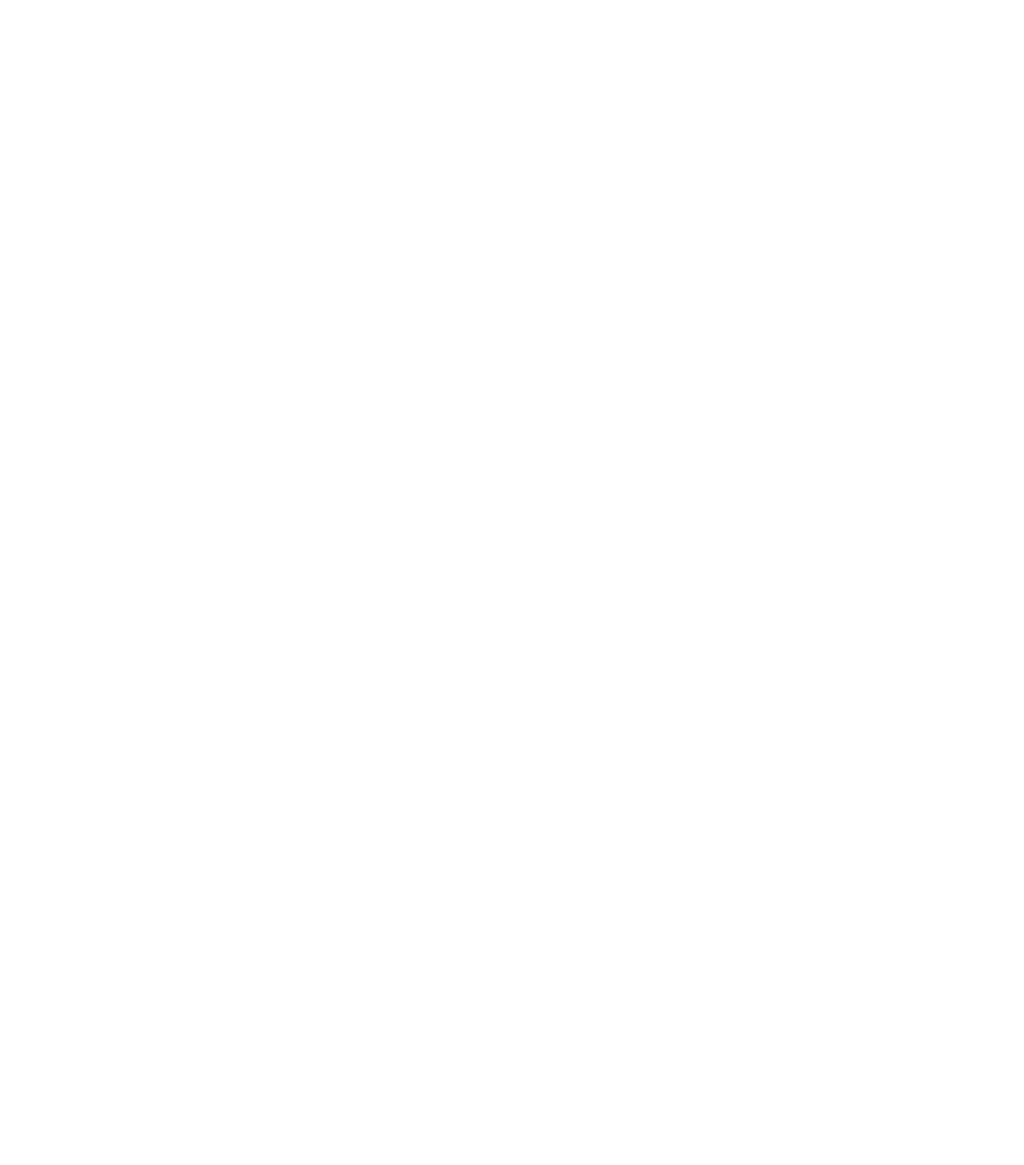
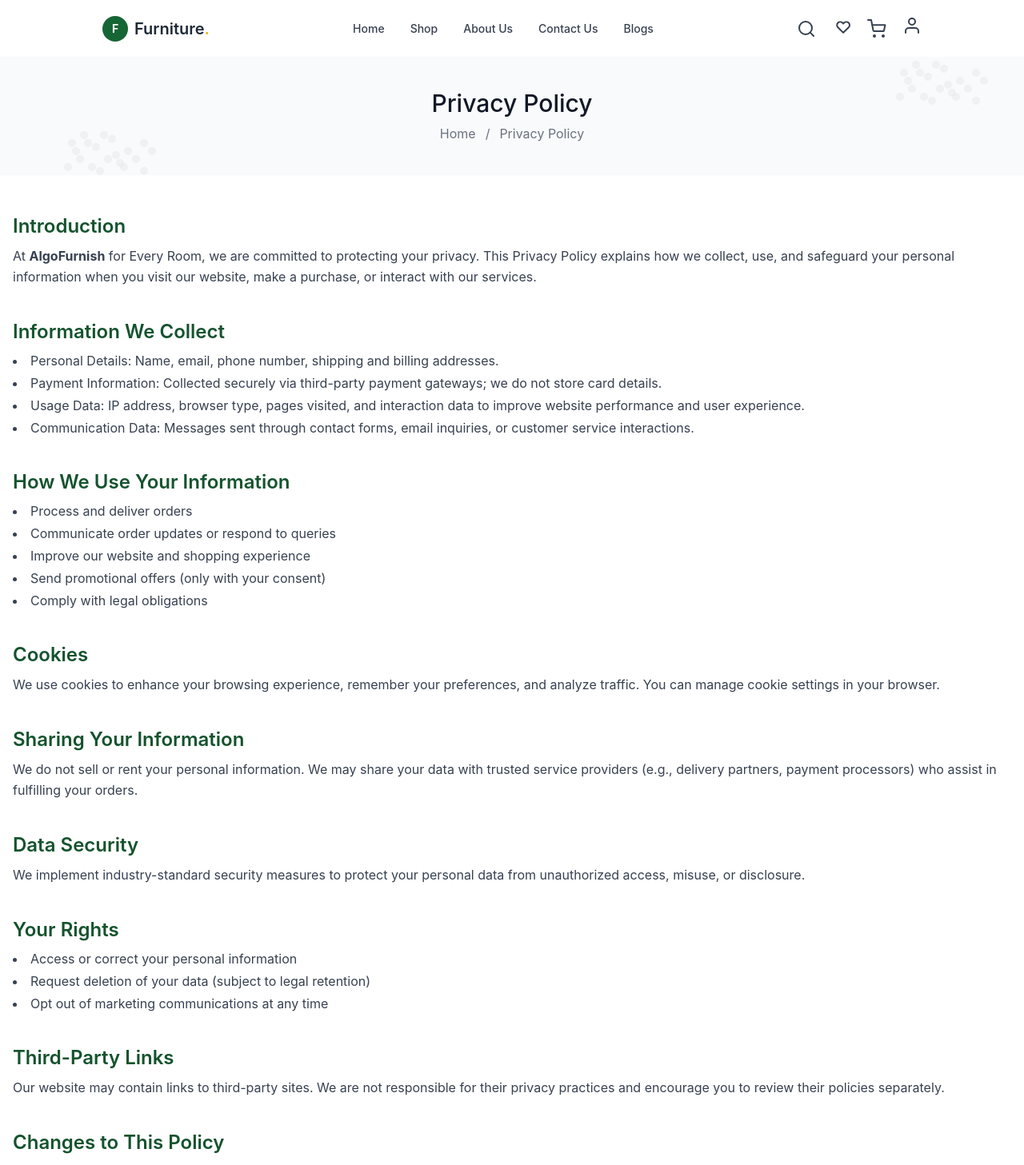
Before and after one commit to vishal1145/furniture, a React (Create React App) app: page /privacy in a window 1280 px wide. Before the commit this address had no page. Shown: the top 1457 px of the page at 80% size. Before the commit the page ends 800 px from the top, so only its background shows below. Built offline with nearby package versions, Linux system fonts and the light colour scheme.

Commit message:
privacy and terms&condition pages don-Arpita

```diff
--- a/src/App.js
+++ b/src/App.js
@@ -17,6 +17,8 @@ import OrderCompleted from './pages/Payment/OrderComplted';
 import Blog from './pages/Blogs/Blog';
 import BlogDetails from './pages/Blogs/BlogDetails';
 import MyAccount from './pages/MyAccount/MyAccount';
+import Terms from './pages/Terms&Conditions/Terms.jsx';
+import Privacy from './pages/Privacy/privacy.jsx';
 
 function App() {
   return (
@@ -38,7 +40,8 @@ function App() {
         <Route path="/blog" element={<Blog/>}/>
         <Route path="/blogdetails/:slug" element={<BlogDetails />} />
         <Route path="/myaccount" element={<MyAccount/>}/>
-
+        <Route path="/terms" element={<Terms />} />
+        <Route path="/privacy" element={<Privacy />} />
       </Routes>
     </Router>
   );
--- a/src/data/furnitureData.json
+++ b/src/data/furnitureData.json
@@ -525,8 +525,8 @@
         { "name": "FAQ", "href": "/faq" }
       ],
       "Our Information": [
-        { "name": "Privacy", "href": "#" },
-        { "name": "User Terms & Condition", "href": "#" },
+        { "name": "Privacy", "href": "/privacy" },
+        { "name": "User Terms & Condition", "href": "/terms" },
         { "name": "Return Policy", "href": "#" }
       ],
       "Contact Info": [
--- /dev/null
+++ b/src/data/privacy.json
@@ -0,0 +1,68 @@
+{
+  "title": "Privacy Policy",
+  "breadcrumb": [
+    { "label": "Home", "href": "/" },
+    { "label": "Privacy Policy", "href": "/privacy" }
+  ],
+  "sections": [
+    {
+      "title": "Introduction",
+      "content": "At  AlgoFurnish for Every Room, we are committed to protecting your privacy. This Privacy Policy explains how we collect, use, and safeguard your personal information when you visit our website, make a purchase, or interact with our services."
+    },
+    {
+      "title": "Information We Collect",
+      "content": [
+        "Personal Details: Name, email, phone number, shipping and billing addresses.",
+        "Payment Information: Collected securely via third-party payment gateways; we do not store card details.",
+        "Usage Data: IP address, browser type, pages visited, and interaction data to improve website performance and user experience.",
+        "Communication Data: Messages sent through contact forms, email inquiries, or customer service interactions."
+      ]
+    },
+    {
+      "title": "How We Use Your Information",
+      "content": [
+        "Process and deliver orders",
+        "Communicate order updates or respond to queries",
+        "Improve our website and shopping experience",
+        "Send promotional offers (only with your consent)",
+        "Comply with legal obligations"
+      ]
+    },
+    {
+      "title": "Cookies",
+      "content": "We use cookies to enhance your browsing experience, remember your preferences, and analyze traffic. You can manage cookie settings in your browser."
+    },
+    {
+      "title": "Sharing Your Information",
+      "content": "We do not sell or rent your personal information. We may share your data with trusted service providers (e.g., delivery partners, payment processors) who assist in fulfilling your orders."
+    },
+    {
+      "title": "Data Security",
+      "content": "We implement industry-standard security measures to protect your personal data from unauthorized access, misuse, or disclosure."
+    },
+    {
+      "title": "Your Rights",
+      "content": [
+        "Access or correct your personal information",
+        "Request deletion of your data (subject to legal retention)",
+        "Opt out of marketing communications at any time"
+      ]
+    },
+    {
+      "title": "Third-Party Links",
+      "content": "Our website may contain links to third-party sites. We are not responsible for their privacy practices and encourage you to review their policies separately."
+    },
+    {
+      "title": "Changes to This Policy",
+      "content": "We may update this Privacy Policy from time to time. Changes will be posted on this page with the updated effective date."
+    },
+    {
+      "title": "Contact Us",
+      "content": [
+        "If you have any questions about this Privacy Policy or how we handle your data, please contact us at:",
+        "📧 support@yourstore.com",
+        "📞 Customer support phone number"
+      ]
+    }
+  ]
+}
--- /dev/null
+++ b/src/data/terms.json
@@ -0,0 +1,31 @@
+{
+  "title": "Terms & Conditions",
+  "breadcrumb": [
+    {
+      "label": "Home",
+      "href": "/"
+    },
+    {
+      "label": "Terms & Conditions",
+      "href": "/terms"
+    }
+  ],
+  "terms": [
+    {
+      "title": "Product Information and Availability",
+      "description": "We strive to provide accurate details, descriptions, and images for all furniture items listed on our website. However, colors and finishes may vary slightly due to lighting, screen settings, or natural material differences. Product availability is subject to change without notice, and we reserve the right to limit quantities or discontinue items at any time."
+    },
+    {
+      "title": "Pricing and Payments",
+      "description": "All prices are listed in INR and are inclusive of applicable taxes unless otherwise stated. We reserve the right to change pricing at any time without prior notice. Payments must be completed through our secure payment gateway using accepted methods such as credit/debit cards, net banking, UPI, or digital wallets."
+    },
+    {
+      "title": "Shipping and Delivery",
+      "description": "We offer delivery services across select locations, with estimated delivery times mentioned at checkout. While we aim to meet these timelines, delays may occur due to unforeseen circumstances. Shipping charges, if applicable, will be clearly mentioned. It is the customer's responsibility to ensure accurate delivery information is provided."
+    },
+    {
+      "title": "Returns and Cancellations",
+      "description": "Our return policy allows customers to return eligible furniture items within 7 days of delivery, provided the item is unused, in original condition, and with packaging intact. Customized or clearance items may not be eligible for return. Cancellations are only accepted before the product is dispatched. Refunds are processed after quality checks are completed."
+    }
+  ]
+}
--- /dev/null
+++ b/src/pages/Privacy/privacy.jsx
@@ -0,0 +1,79 @@
+import React from 'react';
+import privacyData from '../../data/privacy.json';
+import furnitureData from '../../data/furnitureData.json';
+import Navbar from '../../components/Navbar';
+import HeaderFile from '../../components/Header';
+import Footer from '../../components/Footer';
+import Features from '../../components/Features';
+
+const Privacy = () => {
+  const { title, breadcrumb, sections } = privacyData;
+  const storeName = "AlgoFurnish"; // ✅ Replace with your real store name
+
+  // Helper to render section content
+  const renderContent = (section) => {
+    if (section.title === 'Introduction') {
+      const html = section.content.replace(
+        'AlgoFurnish',
+        '<strong>AlgoFurnish</strong>'
+      );
+      return (
+        <p
+          className="text-gray-700 leading-relaxed"
+          dangerouslySetInnerHTML={{ __html: html }}
+        />
+      );
+    }
+
+    return <p className="text-gray-700 leading-relaxed">{section.content}</p>;
+  };
+
+  return (
+    <>
+      <Navbar data={furnitureData.navigation} />
+      <HeaderFile data={privacyData} />
+
+      <div className="max-w-7xl mx-auto px-4 py-12">
+        {/* Page Title (optional since HeaderFile already has title) */}
+        {/* <h1 className="text-3xl md:text-4xl font-bold mb-6 text-center text-gray-800">{title}</h1> */}
+
+        {/* Breadcrumb (optional visual enhancement) */}
+        {/* <div className="text-sm text-gray-600 mb-8 text-center">
+          {breadcrumb.map((item, index) => (
+            <span key={index}>
+              <a href={item.href} className="text-green-700 hover:underline">
+                {item.label}
+              </a>
+              {index < breadcrumb.length - 1 && ' / '}
+            </span>
+          ))}
+        </div> */}
+
+        {/* Sections */}
+        <div className="space-y-10">
+          {sections.map((section, index) => (
+            <div key={index}>
+              <h2 className="text-xl md:text-2xl font-semibold text-green-900 mb-2">
+                {section.title}
+              </h2>
+              {Array.isArray(section.content) ? (
+                <ul className="list-disc list-inside text-gray-700 space-y-1">
+                  {section.content.map((item, idx) => (
+                    <li key={idx}>{item}</li>
+                  ))}
+                </ul>
+              ) : (
+                renderContent(section)
+              )}
+            </div>
+          ))}
+        </div>
+      </div>
+
+      <Features data={furnitureData.features} />
+      <Footer data={furnitureData.footer} />
+    </>
+  );
+};
+
+export default Privacy;
--- /dev/null
+++ b/src/pages/Terms&Conditions/Terms.jsx
@@ -0,0 +1,36 @@
+import React, { useEffect, useState } from 'react';
+import termsData from '../../data/terms.json'; // Fixed path to go up two levels
+import furnitureData from "../../data/furnitureData.json";
+import Navbar from "../../components/Navbar";
+import HeaderFile from '../../components/Header';
+import Footer from "../../components/Footer";
+import Features from "../../components/Features";
+const Terms = () => {
+  const [terms, setTerms] = useState([]);
+
+  useEffect(() => {
+    setTerms(termsData.terms || []);
+  }, []);
+
+  return (
+     <>
+      <Navbar data={furnitureData.navigation} />
+      <HeaderFile data={termsData} />
+    <div className="max-w-7xl mx-auto px-4 py-12">
+      {/* <h1 className="text-3xl md:text-4xl font-bold mb-8 text-center text-gray-800">Terms & Conditions</h1> */}
+      <div className="space-y-10">
+        {terms.map((term, index) => (
+          <div key={index}>
+            <h2 className="text-xl md:text-2xl font-semibold text-green-900 mb-2">{term.title}</h2>
+            <p className="text-gray-700 leading-relaxed">{term.description}</p>
+          </div>
+        ))}
+      </div>
+    </div>
+       <Features data={furnitureData.features}/>
+      <Footer data={furnitureData.footer} />
+    </>
+  );
+};
+
+export default Terms;
```
